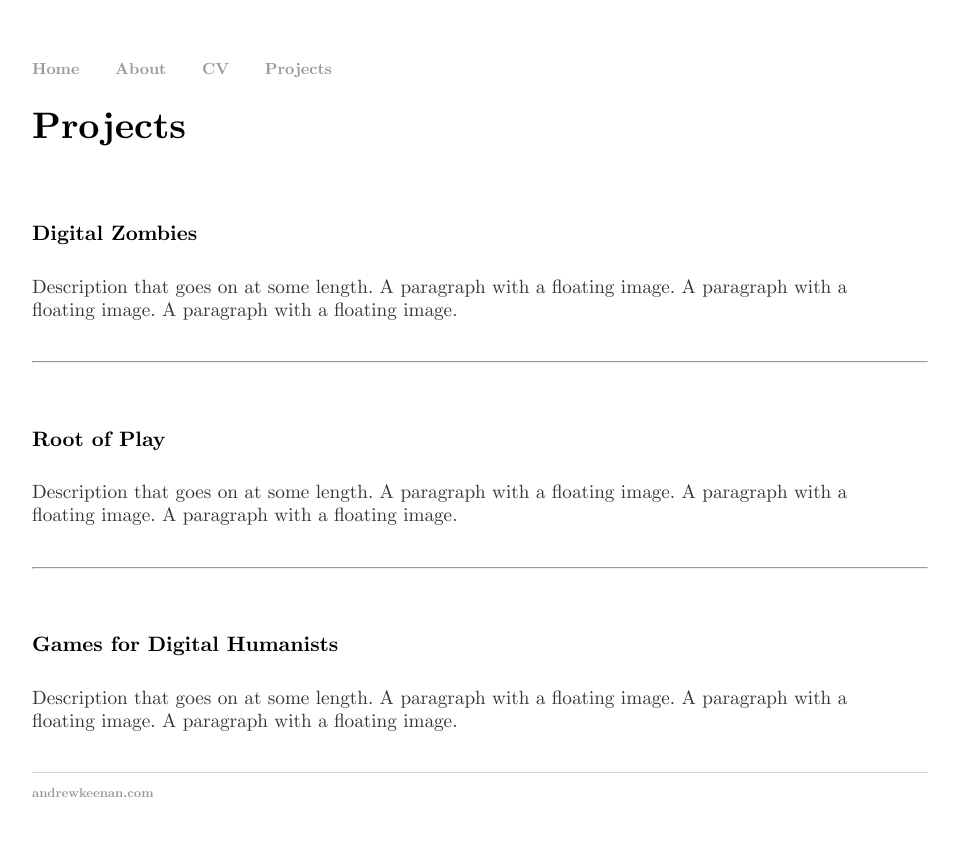
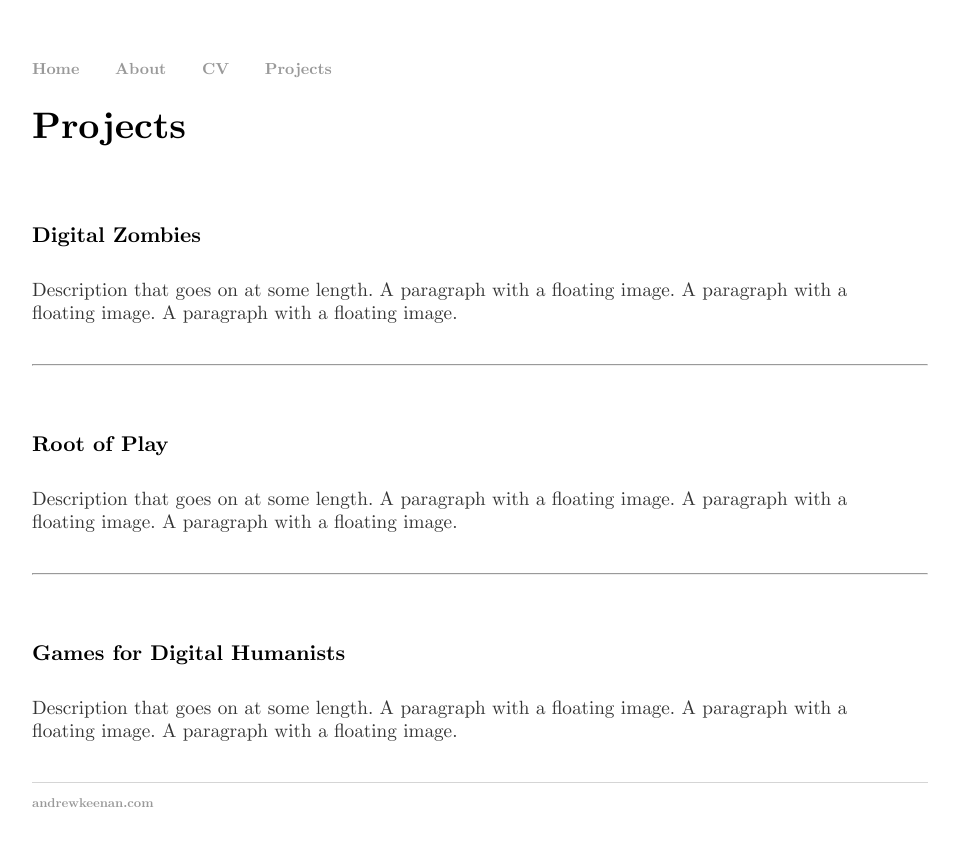
Before and after one commit to bigrube77/bigrube77.github.io, a Jekyll site: the page built from projects/index.html, in a window 1280 px wide. Shown: the top 846 px of the page, without its empty margins (160-1119 px from the left). Built offline with Jekyll 4.4.1, drawn with Linux system fonts in a browser that asks for light colours.

Commit message:
font fix

```diff
--- a/css/main.css
+++ b/css/main.css
@@ -121,5 +121,6 @@ margin: 5px 0;
 .post-title {
     font-weight: bold;
     vertical-align: top;
+    font-size: 133%;
 
 }
```
